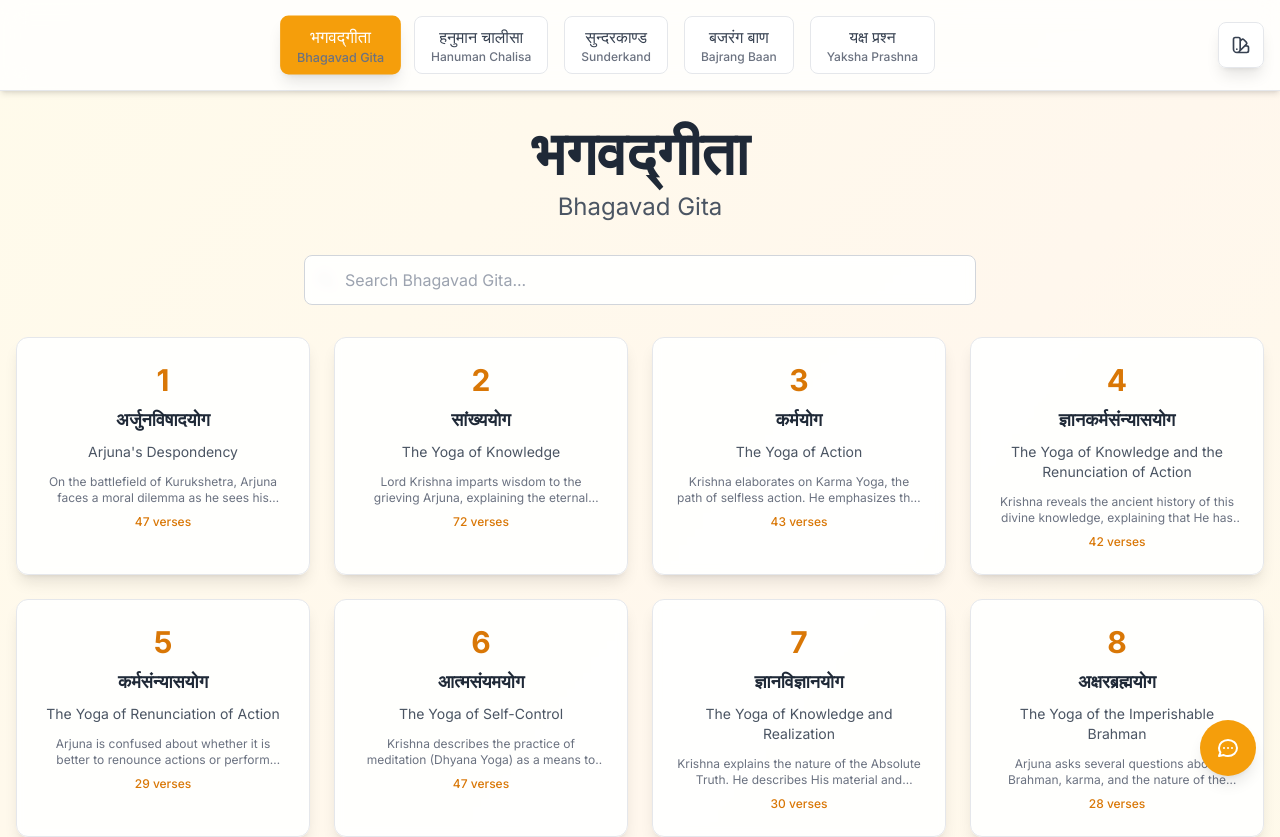
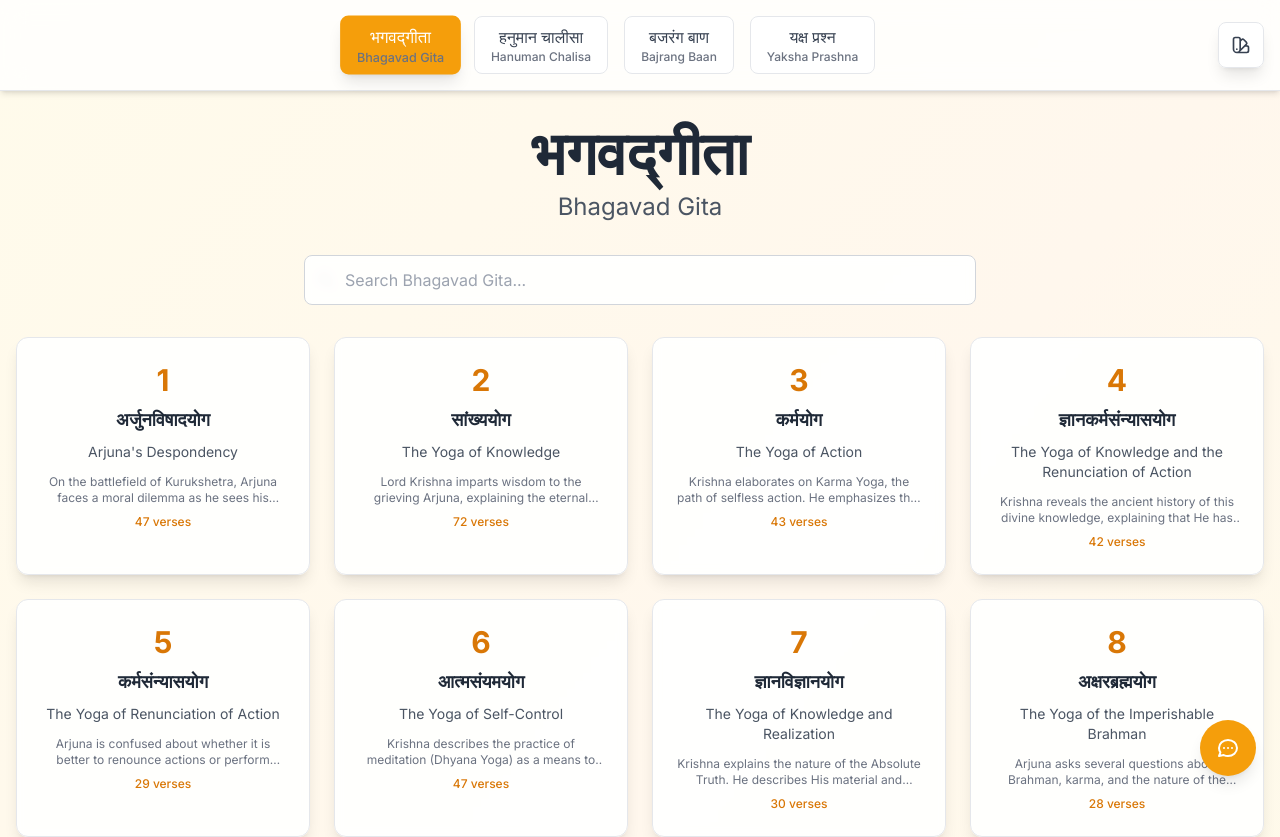
Before and after one commit to TechnoBlogger14o3/dharmic-treasures, a React (Vite) app: page / in a window 1280 px wide. Shown: the top 837 px of the page. Built offline with nearby package versions, Linux system fonts and the light colour scheme.

Commit message:
Remove Sunderkand from menu and update verse count

```diff
--- a/data/sunderkand.ts
+++ b/data/sunderkand.ts
@@ -8,7 +8,7 @@ export const sunderkandChapters: Chapter[] = [
     name: "सुन्दरकाण्ड",
     name_meaning: "Sunderkand - The Beautiful Chapter",
     summary: "Sunderkand is the fifth chapter of the Ramayana, describing Hanuman's journey to Lanka in search of Sita. It is considered one of the most powerful and auspicious chapters, filled with Hanuman's devotion, strength, and wisdom.",
-    verses_count: 68,
+    verses_count: 10, // Currently incomplete - needs verses 11-68 from authentic source
     verses: [
       {
         id: 1,
@@ -100,6 +100,10 @@ export const sunderkandChapters: Chapter[] = [
         hindi_meaning: "तब हनुमान ने सीता से वाक्य बोला और राम के कुशल वाक्य को सीता को सब कुछ निवेदन किया।",
         meaning: "Then Hanuman spoke words to Sita and conveyed all of Rama's well-being messages to Sita."
       }
+      // NOTE: Verses 11-68 need to be added from authentic source
+      // Sunderkand traditionally has 68 sargas (chapters), each with multiple verses
+      // The current file only contains 10 verses. To complete it, please provide
+      // the complete text from an authentic source (Sanskrit, transliteration, Hindi, English)
     ]
   }
 ];
--- a/src/App.tsx
+++ b/src/App.tsx
@@ -2,7 +2,6 @@ import { useState } from 'react'
 import { TextType, TextConfig } from '../types'
 import { gitaChapters } from '../data/gita'
 import { hanumanChalisa } from '../data/hanumanChalisa'
-import { sunderkandChapters } from '../data/sunderkand'
 import { bajrangBaan } from '../data/bajrangBaan'
 import { yakshaPrashna } from '../data/yakshaPrashn'
 import ChapterList from './components/ChapterList'
@@ -21,11 +20,6 @@ const textConfigs: Record<TextType, TextConfig> = {
     name: 'Hanuman Chalisa',
     nameHindi: 'हनुमान चालीसा',
     data: hanumanChalisa,
-  },
-  sunderkand: {
-    name: 'Sunderkand',
-    nameHindi: 'सुन्दरकाण्ड',
-    data: sunderkandChapters,
   },
   bajrangBaan: {
     name: 'Bajrang Baan',
--- a/types.ts
+++ b/types.ts
@@ -18,7 +18,7 @@ export interface Chapter {
   verses: Verse[];
 }
 
-export type TextType = 'gita' | 'hanumanChalisa' | 'sunderkand' | 'bajrangBaan' | 'yakshaPrashna';
+export type TextType = 'gita' | 'hanumanChalisa' | 'bajrangBaan' | 'yakshaPrashna';
 
 export interface TextConfig {
   name: string;
```
